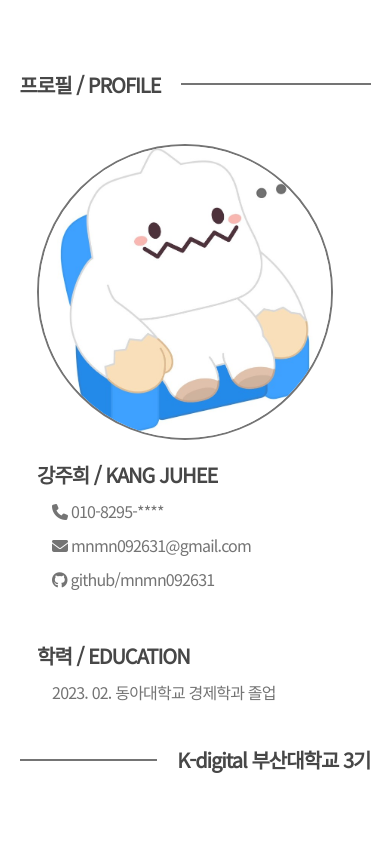
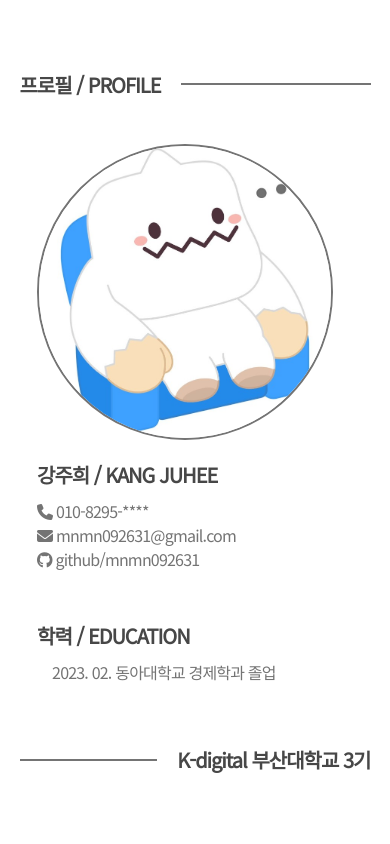
Before and after one commit to mnmn092631/K-digital-2023-3-HTML-CSS, a plain HTML site: page index.html in a window 390 px wide. Drawn offline with Linux system fonts and the light colour scheme.

Commit message:
html 태그 수정, css scroll bar 커스텀

```diff
--- a/index.css
+++ b/index.css
@@ -67,22 +67,22 @@ main {
   padding: 5%;
   display: flex;
   justify-content: space-around;
-  border-radius: 10px;
 }
 
-/* main > section 공통 영역 */
+/* main 요소 공통 영역 */
+main article > h1,
 main section > h1 {
   text-transform: uppercase;
   margin-bottom: 10px;
 }
 
 main section > ul,
-main section > ol {
+main article > ol {
   margin-left: 15px;
 }
 
 main section > ul > li,
-main section > ol > li {
+main article > ol > li {
   margin-bottom: 10px;
 }
 
@@ -101,7 +101,7 @@ main section > ol > li {
 }
 
 /* main > edu 및 skill 영역 */
-main > div {
+main > .car {
   display: flex;
   flex-direction: column;
   justify-content: space-between;
@@ -264,9 +264,28 @@ footer::before {
     overflow-y: scroll;
   }
 
-  main > section,
-  main > div > section {
+  /* 스크롤바 커스텀 */
+  main::-webkit-scrollbar {
+    width: 5px;
+    border-radius: 5px;
+  }
+
+  main::-webkit-scrollbar-button {
+    display: none;
+  }
+
+  main::-webkit-scrollbar-thumb {
+    background-color: #e8e8e8;
+    border-radius: 5px;
+  }
+
+  main > article,
+  main > article > section {
     margin-bottom: 50px;
+  }
+
+  main > .car {
+    margin-bottom: 0;
   }
 }
 
--- a/index.html
+++ b/index.html
@@ -18,7 +18,7 @@
     <header><h1>프로필 / profile</h1></header>
 
     <main>
-      <section id="info">
+      <article id="info">
         <div><img src="./img/profile.jpg" alt="profile image" /></div>
         <h1>강주희 / kang juhee</h1>
         <ul>
@@ -41,9 +41,9 @@
             </a>
           </li>
         </ul>
-      </section>
+      </article>
 
-      <div>
+      <article class="car">
         <section id="edu">
           <h1>학력 / education</h1>
           <ul>
@@ -98,9 +98,9 @@
             </li>
           </ul>
         </section>
-      </div>
+      </article>
 
-      <section id="practice">
+      <article id="practice">
         <h1>학습 목록 / til</h1>
         <ol>
           <li><a href="./04/04.html">[04.07.] : Pico.css 연습</a></li>
@@ -110,7 +110,7 @@
           <li><a href="./02/02.html">[04.05.] : 소개 HTML 만들기</a></li>
           <li><a href="./01/01.html">[04.04.] : HTML 연습</a></li>
         </ol>
-      </section>
+      </article>
     </main>
 
     <footer>
```
